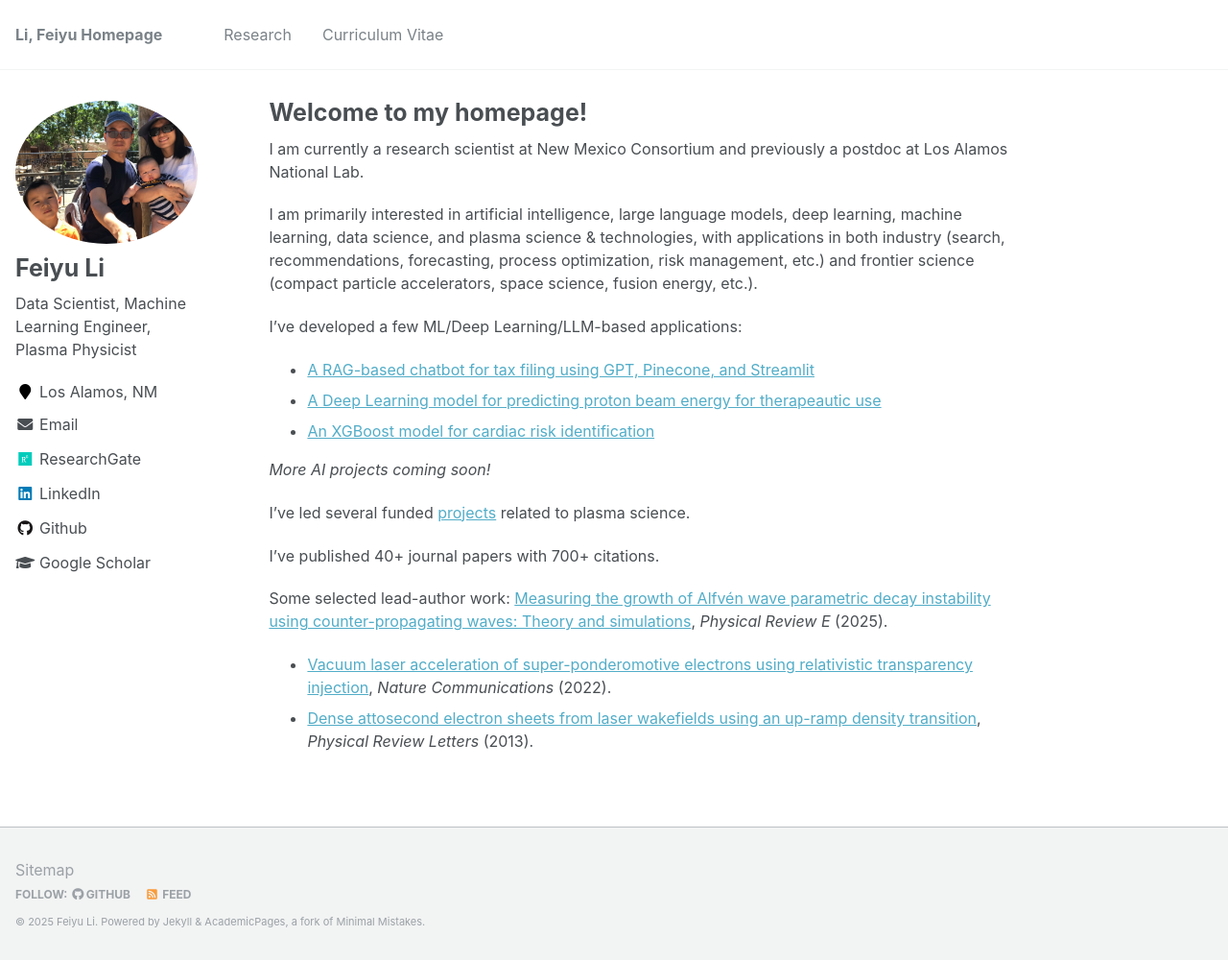
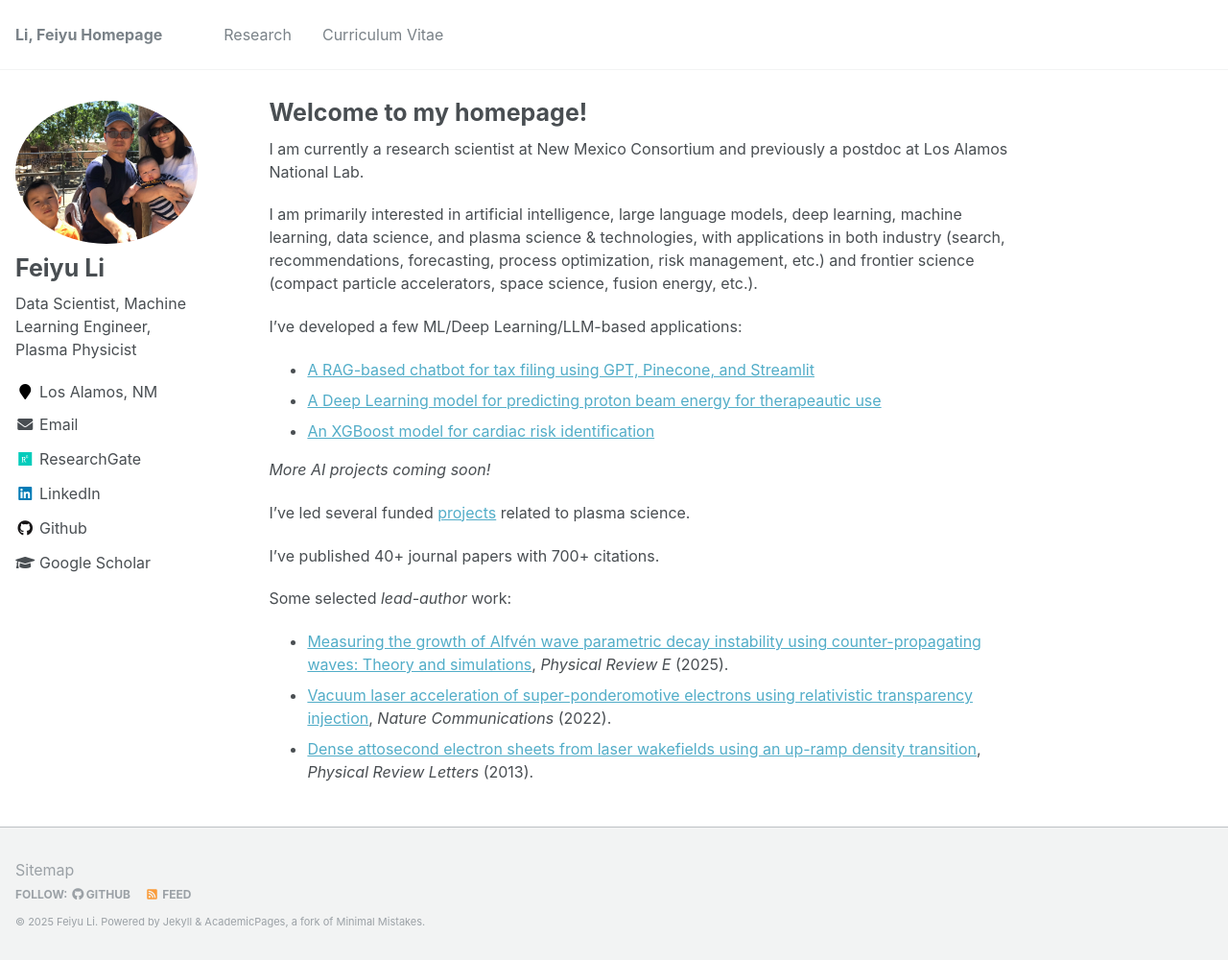
Before and after one commit to fyli16/fyli16.github.io, a Jekyll site: the page built from _pages/about.md, in a window 1280 px wide and 1000 px high. Shown: the whole window at 96% size. Built offline with Jekyll 4.4.1, drawn with Linux system fonts in a browser that asks for light colours.

```diff
--- a/_pages/about.md
+++ b/_pages/about.md
@@ -35,8 +35,9 @@ I've led several funded [projects](https://fyli16.github.io/cv/) related to plas
 
 I've published 40+ journal papers with 700+ citations.
 
-Some selected lead-author work:
-[Measuring the growth of Alfvén wave parametric decay instability using counter-propagating waves: Theory and simulations](https://drive.google.com/file/d/1KGoC5ZpGpq759eFStNTm9O64nrjh8Xd9/view?usp=drive_link), *Physical Review E* (2025).
+Some selected *lead-author* work:
+
+* [Measuring the growth of Alfvén wave parametric decay instability using counter-propagating waves: Theory and simulations](https://drive.google.com/file/d/1KGoC5ZpGpq759eFStNTm9O64nrjh8Xd9/view?usp=drive_link), *Physical Review E* (2025).
 * [Vacuum laser acceleration of super-ponderomotive electrons using relativistic transparency injection](https://drive.google.com/file/d/1DHl6WVoQ2BnTH2a5JCa3Cv6gsziU0XIw/view?usp=drive_link), *Nature Communications* (2022).
 * [Dense attosecond electron sheets from laser wakefields using an up-ramp density transition](https://drive.google.com/file/d/1ED6XBNJMT0joXAUs49AuiEj28bI5C_Vd/view?usp=drive_link), *Physical Review Letters* (2013).
 
```
